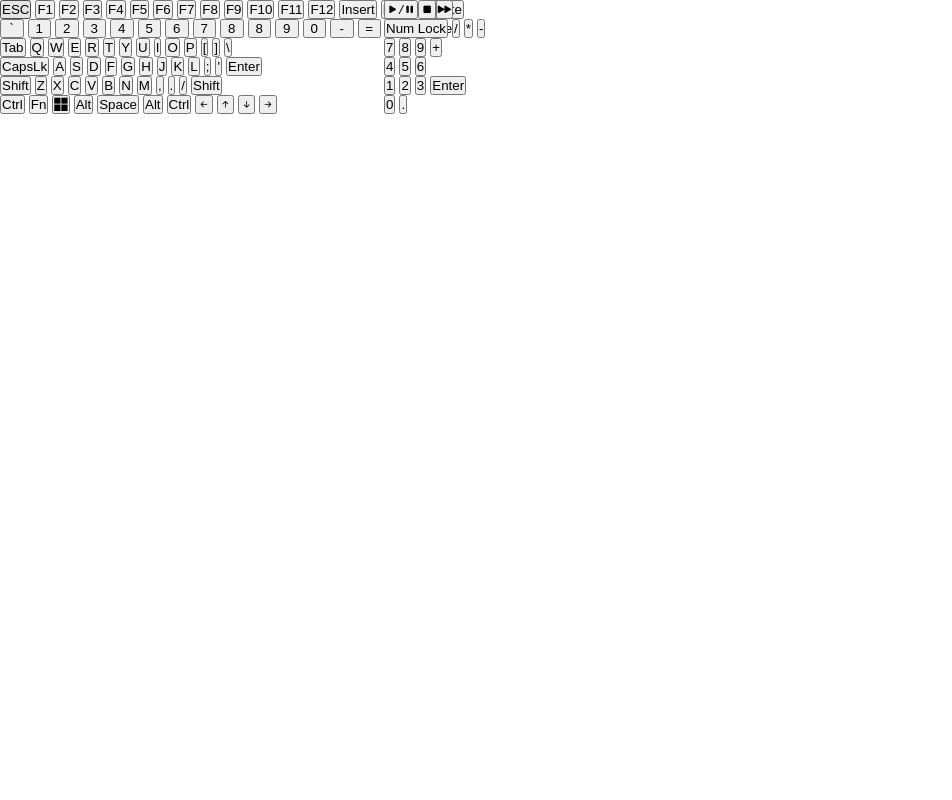
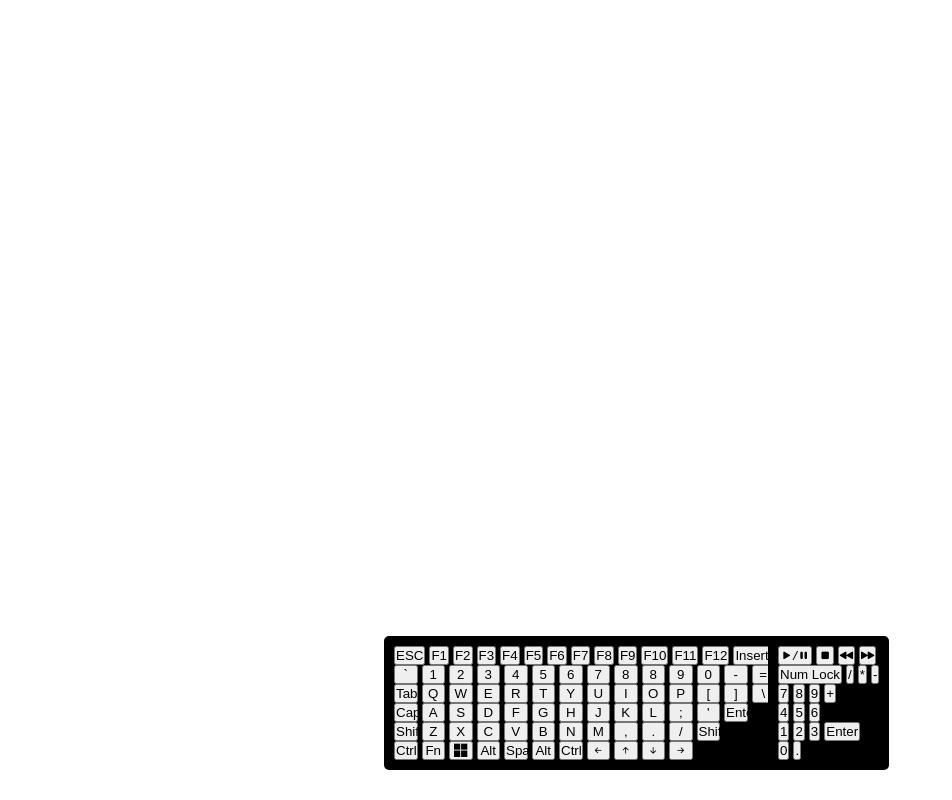
Before and after one commit to aneeqalouw/KeyboardProject, a plain HTML site: page index.html in a window 1280 px wide. Shown: the whole page, without its empty margins (0-952 px from the left). Drawn offline with nearby package versions, Linux system fonts and the light colour scheme.

```diff
--- a/css/style.css
+++ b/css/style.css
@@ -6,27 +6,52 @@
     padding: 0;
     box-sizing: border-box;
 }
-/*.container{
-    position: static;
-    top: 0;
-}
-.rightrow1{
-    position: relative;
-    top: 0;
+/* positioning the containers */
+.container{
+    position: absolute;
+    bottom: 30px;
     left: 30%;
-}*/
-.container{
-    display: grid;
+    background-color: black;
+    width: 500px;
+    padding: 10px;
+    border-radius: 5px;
 }
 .rightcontainer{
     position: absolute;
-    top: 0;
-    left: 30%;
+    bottom: 30px;
+    left: 60%;
+    padding: 10px;
+    border-radius: 5px;
+    background-color: black;
 }
-.rightrow1{
-    display: flex;
-    align-self: auto;
-}
+
+
+/* button width */
 .row2 button{
     width: 23.5px;
 }
+.row3 button{
+    width: 23.5px;
+}
+.row4 button{
+    width: 23.5px;
+}
+.row5 button{
+    width: 23.5px;
+}
+.row6 button{
+    width: 23.5px;
+}
+.tabbtn button{
+    width: 50px;
+}
+
+
+/* special buttons width */
+.tabbtn button{
+    width: 30px;
+}
+.numlock button {
+    width: 10px;
+
+}
--- a/index.html
+++ b/index.html
@@ -59,7 +59,7 @@
             <!-- row 3 -->
             <div class="row3">
 
-                <button>Tab</button>
+                <button class="tabbtn">Tab</button>
                 <button>Q</button>
                 <button>W</button>
                 <button>E</button>
@@ -79,7 +79,7 @@
             <!-- row 4 -->
             <div class="row4">
 
-                <button>CapsLk</button>
+                <button class="capslk">CapsLk</button>
                 <button>A</button>
                 <button>S</button>
                 <button>D</button>
@@ -91,14 +91,14 @@
                 <button>L</button>
                 <button>;</button>
                 <button>'</button>
-                <button>Enter</button>
+                <button class="entr">Enter</button>
 
             </div>
 
             <!-- row 5 -->
             <div class="row5">
 
-                <button>Shift</button>
+                <button class="shift">Shift</button>
                 <button>Z</button>
                 <button>X</button>
                 <button>C</button>
@@ -119,7 +119,7 @@
                 <button>Fn</button>
                 <button><i class="bi bi-microsoft"></i></button>
                 <button>Alt</button>
-                <button>Space</button>
+                <button class="space">Space</button>
                 <button>Alt</button>
                 <button>Ctrl</button>
                 <button><i class="bi bi-arrow-left-short"></i></button>
@@ -136,6 +136,7 @@
             <div class="rightrow1">
                 <button><i class="bi bi-play-fill">/<i class="bi bi-pause-fill"></i></i></button>
                 <button><i class="bi bi-stop-fill"></i></button>
+                <button><i class="bi bi-rewind-fill"></i></button>
                 <button><i class="bi bi-fast-forward-fill"></i></button>
             </div>
             <div class="rightrow2">
```
